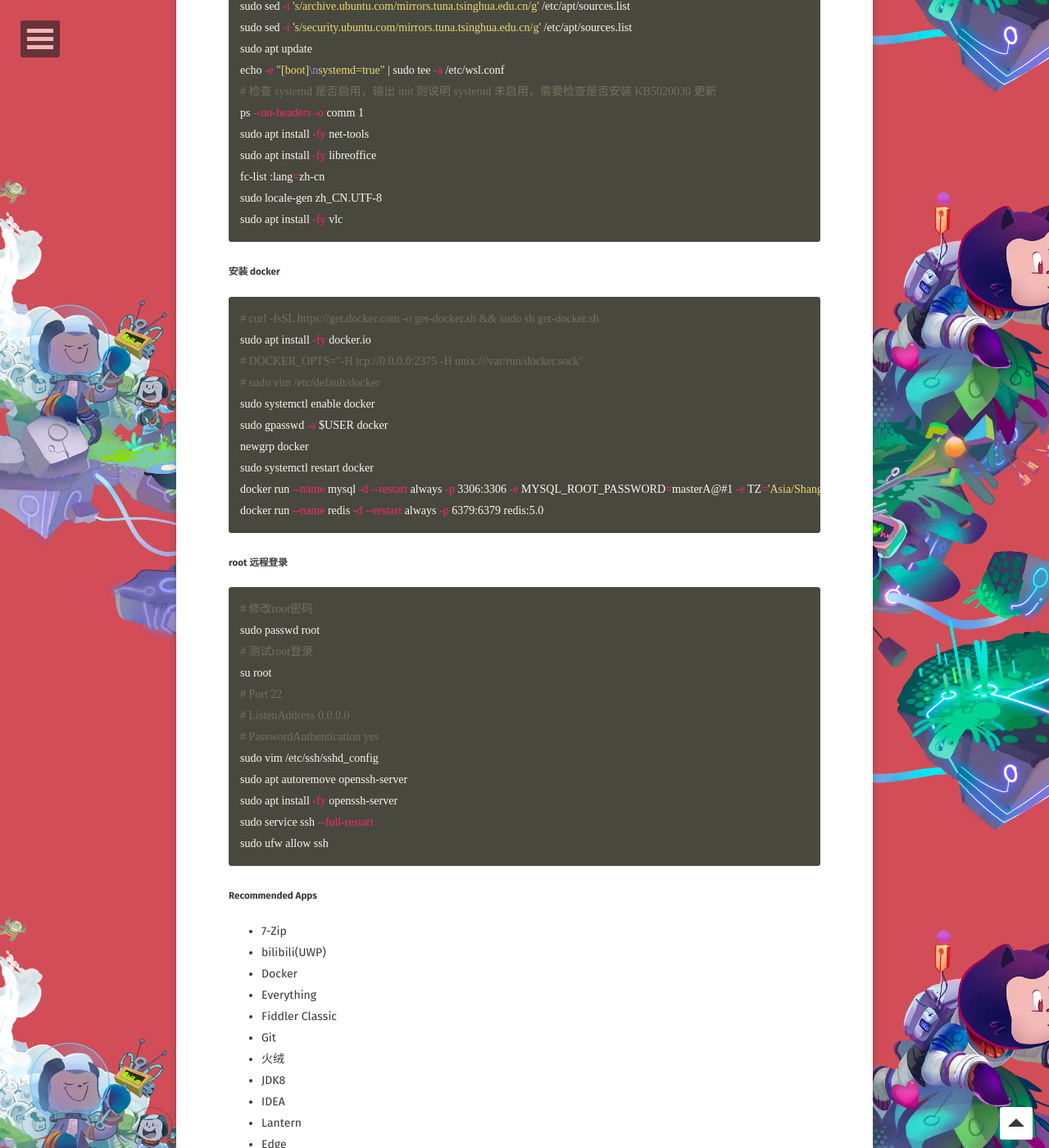
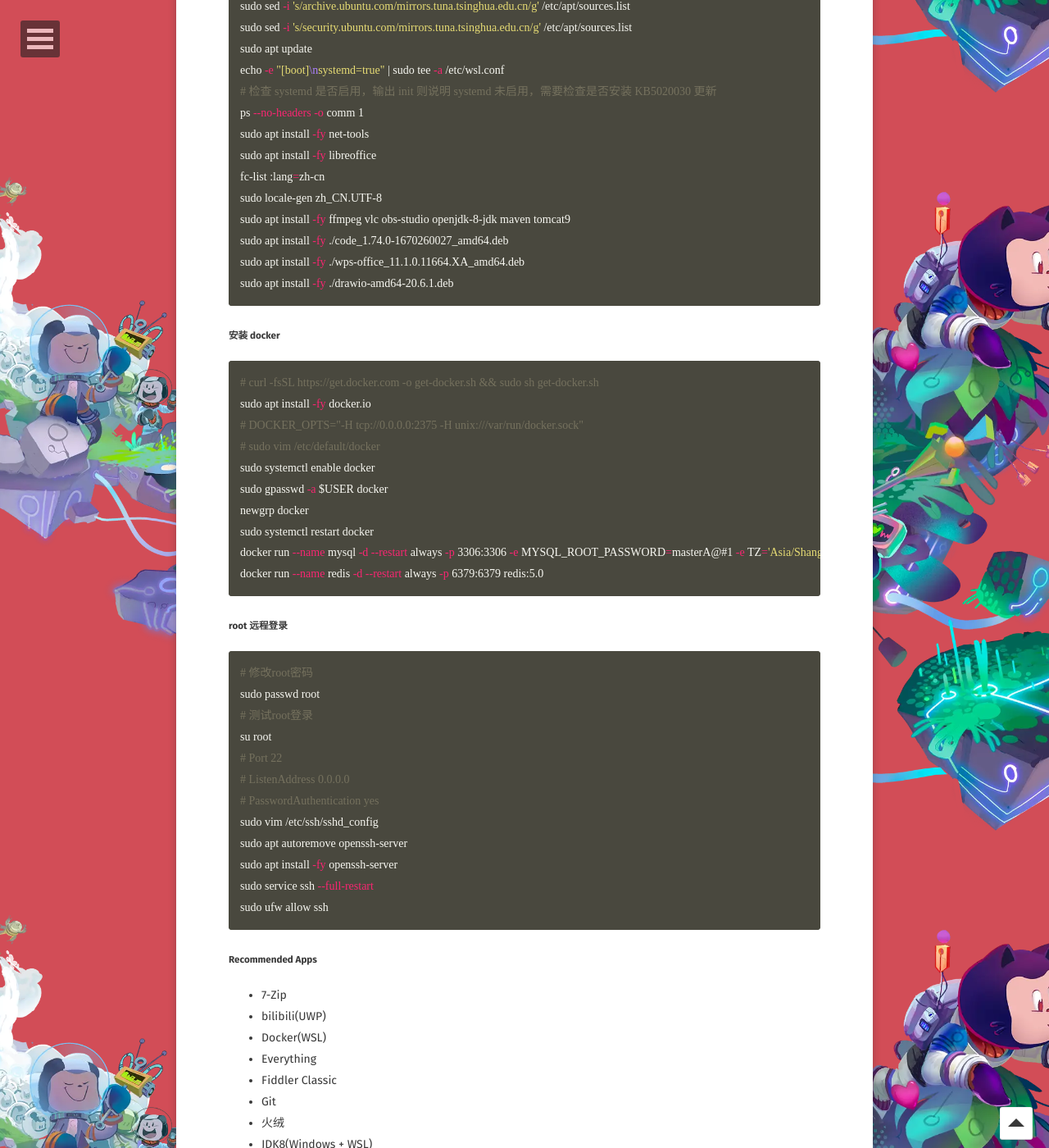
Before and after one commit to WebPavel/WebPavel.github.io, a Jekyll site: the page built from _posts/2021-12-03-WSL2-GUI.md, in a window 1280 px wide and 1400 px high, scrolled down 776 px. Shown: the whole window at 82% size. Built offline with Jekyll 4.4.1, drawn with Linux system fonts in a browser that asks for light colours; some web fonts are replaced; some of the changed text lies outside the part shown.

Commit message:
Update 2021-12-03-WSL2-GUI.md

````diff
--- a/_posts/2021-12-03-WSL2-GUI.md
+++ b/_posts/2021-12-03-WSL2-GUI.md
@@ -36,7 +36,10 @@
 sudo apt install -fy libreoffice
 fc-list :lang=zh-cn
 sudo locale-gen zh_CN.UTF-8
-sudo apt install -fy vlc
+sudo apt install -fy ffmpeg vlc obs-studio openjdk-8-jdk maven tomcat9
+sudo apt install -fy ./code_1.74.0-1670260027_amd64.deb
+sudo apt install -fy ./wps-office_11.1.0.11664.XA_amd64.deb
+sudo apt install -fy ./drawio-amd64-20.6.1.deb
 ```
 
 ##### 安装 docker
@@ -75,12 +78,12 @@
 
 - 7-Zip
 - bilibili(UWP)
-- Docker
+- Docker(WSL)
 - Everything
 - Fiddler Classic
 - Git
 - 火绒
-- JDK8
+- JDK8(Windows + WSL)
 - IDEA
 - Lantern
 - Edge
@@ -88,9 +91,10 @@
 - Postman
 - 舔图猫(UWP)
 - Ubuntu20.04(UWP)
-- VSCode
-- WPS(UWP)
+- VSCode(WSL)
+- WPS(UWP|WSL)
 - 网易云音乐(UWP)
-- VLC
-- OBS
+- VLC(WSL)
+- OBS(WSL)
 - XMind8
+- draw.io(WSL)
````
